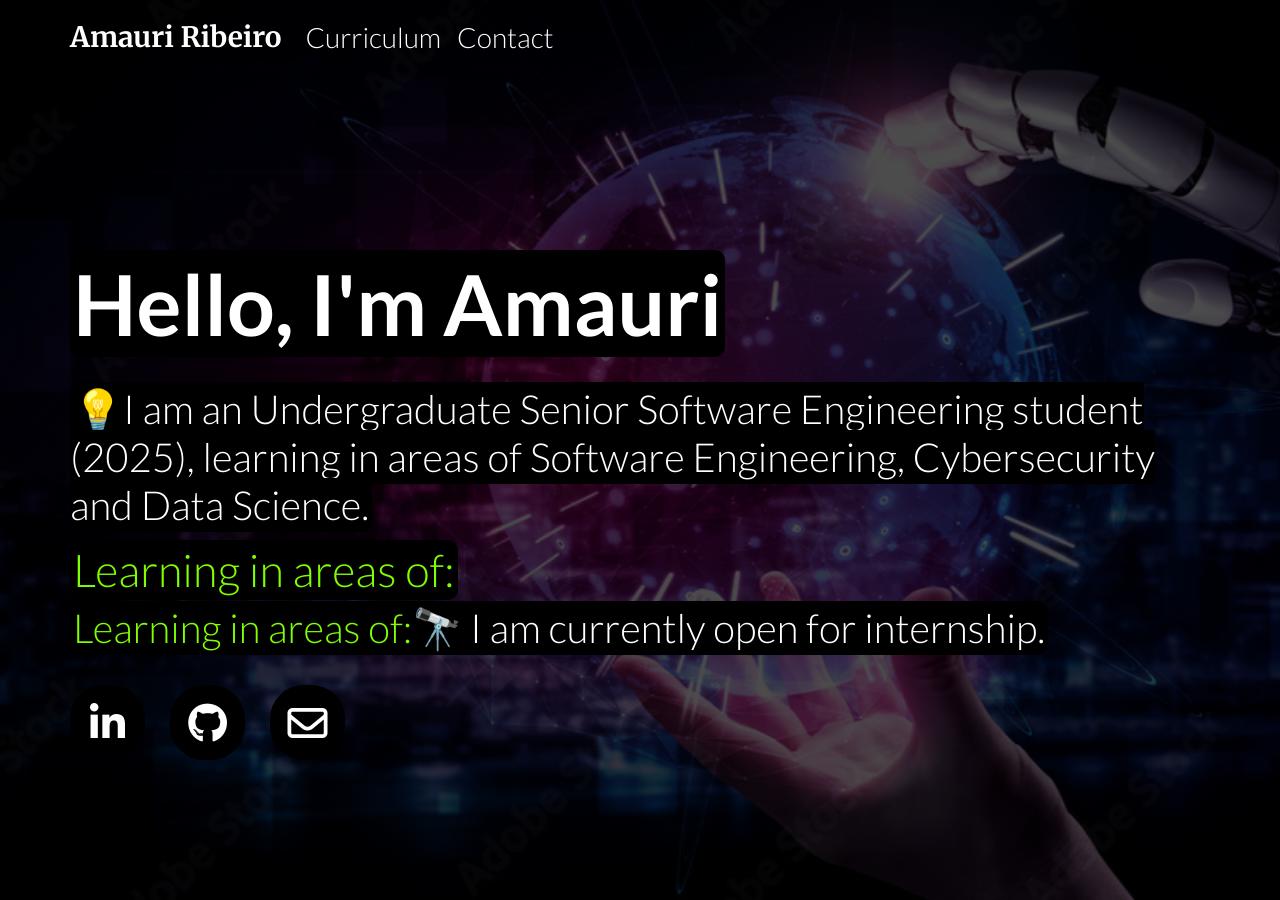
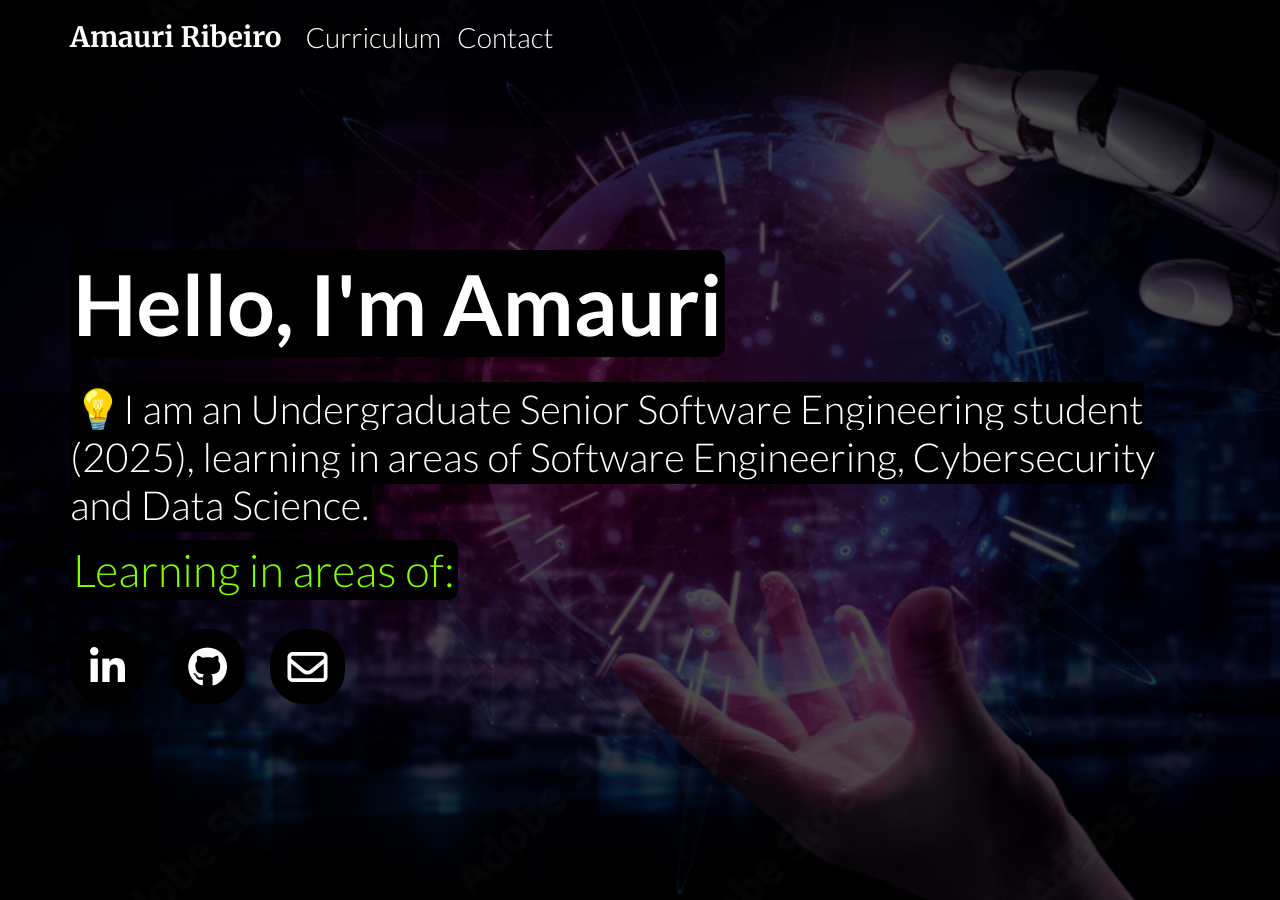
Before and after one commit to Ribeirosk8/ribeirosk8.github.io, a Jekyll site: the page built from index.html, in a window 1280 px wide. Built offline with Jekyll 4.4.1, drawn with Linux system fonts in a browser that asks for light colours; nearby versions of some CDN libraries.

Commit message:
Update index.html

```diff
--- a/index.html
+++ b/index.html
@@ -105,7 +105,7 @@ layout: default
 <div class="txt-animado">
     <span></span>
 
-    <h3 class="description"><span>🔭 I am currently open for internship.</span></h4>
+
         <div class="d-flex">
             <a href="https://www.linkedin.com/in/amaurihenriqueribeiro/" target="_blank" class="social-button"><i class="fab fa-linkedin-in fa-2x"></i></a>
             <a href="https://github.com/Ribeirosk8/" target="_blank" class="social-button"><i class="fab fa-github fa-2x"></i></a>
```
